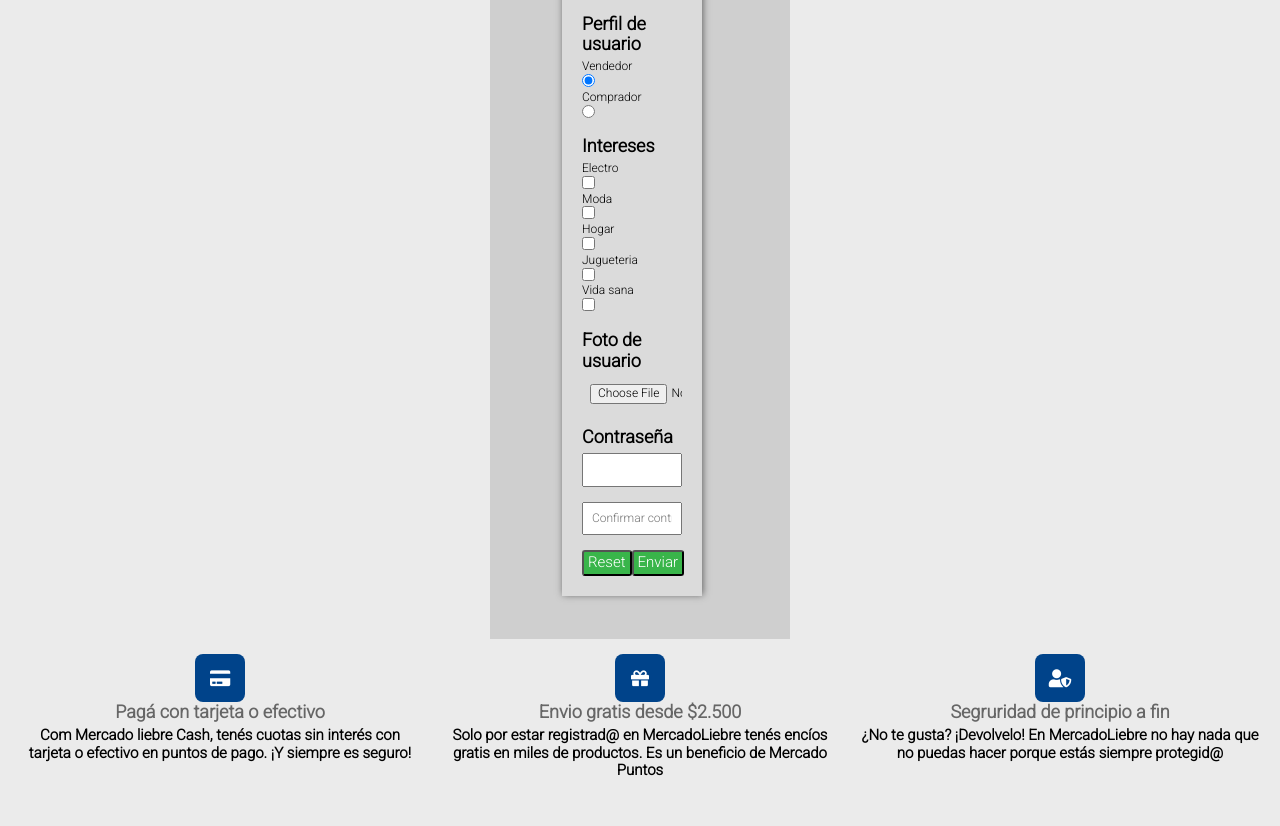
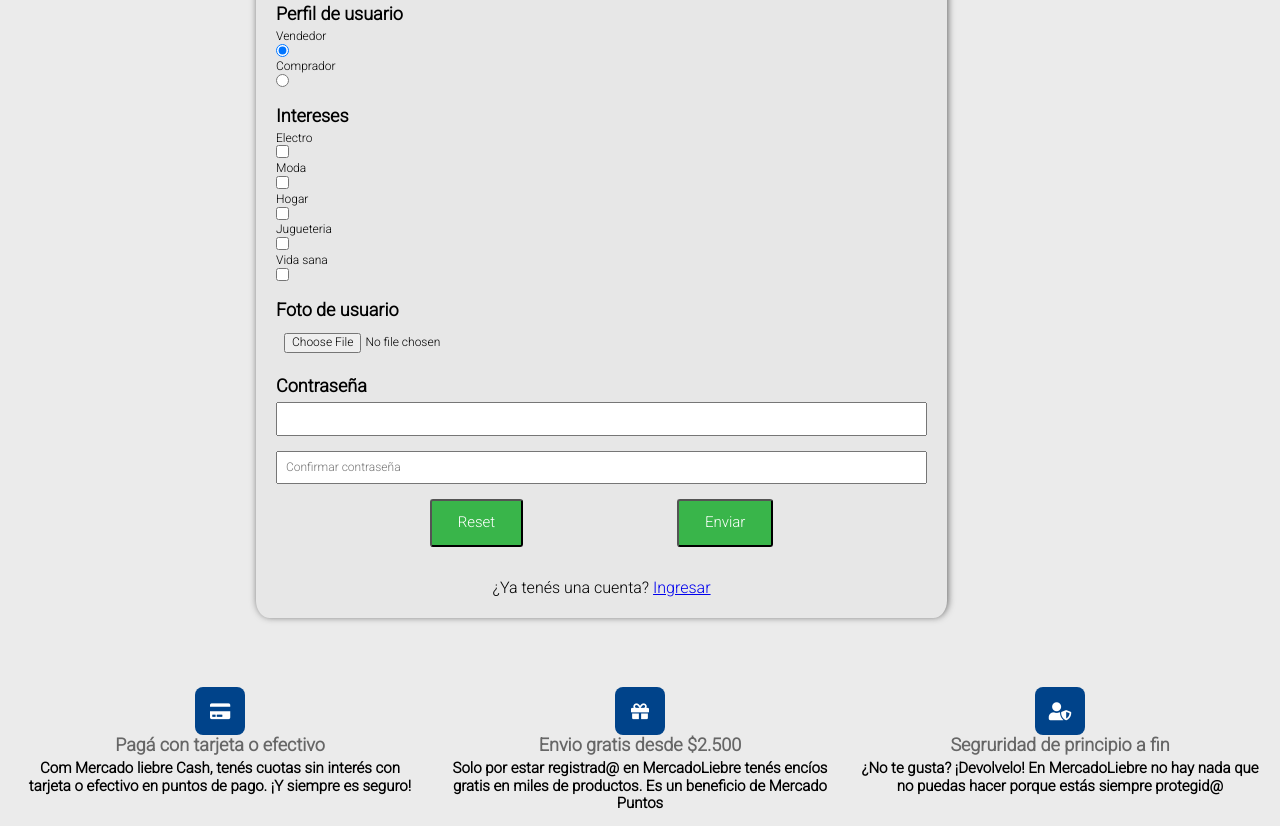
Before and after one commit to eunice2001/MercadoLiebreQuispe, a website: page views/register.html in a window 1280 px wide. Shown: the part 732-1558 px from the top of the page. Drawn offline with Linux system fonts and the light colour scheme; files that its build step writes are made by us from their sources; files whose address does not match are found by name; a web font is replaced by a local one.

Commit message:
más correcciones en css

```diff
--- a/public/CSS/style.css
+++ b/public/CSS/style.css
@@ -173,7 +173,7 @@ h3{
 
 /*REGISTER*/
 
-.registro{
+/*.registro{
     display: flex;
     width: 300px;
     padding: 20px;
@@ -181,13 +181,14 @@ h3{
     justify-content: center;
     margin: auto;
     margin-top: 20px;
-    box-sizing: border-box;
-}
+    box-sizing: border-box;*/
+
 .article-register{
     box-shadow: 1px -1px 7px 0px rgb(100, 100, 100);
     padding: 5px;
-    background-color: #dbdbdb;
+    background-color: #e7e7e7;
     margin-bottom: 10px;
+    border-radius: 2%;
 }
 
 .register{
@@ -226,6 +227,13 @@ h3{
 }
 .button-form:hover{
     background-color: #156d21
+}
+.yatengocuenta{
+
+    font-size: 16px;
+    margin-top: 5%;
+    text-align: center;
+    font-weight: normal;
 }
 
 
--- a/views/register.html
+++ b/views/register.html
@@ -114,6 +114,7 @@
             <button type="reset" class="button-form">Reset</button>
             <input type="submit" value="Enviar" class="button-form">
         </div>
+        <h2 class="yatengocuenta">¿Ya tenés una cuenta? <a href="/login">Ingresar</a></h2>
 
     </form>
         </article>
```
Also changed, not shown: views/login.html (+1 -1 lines).
